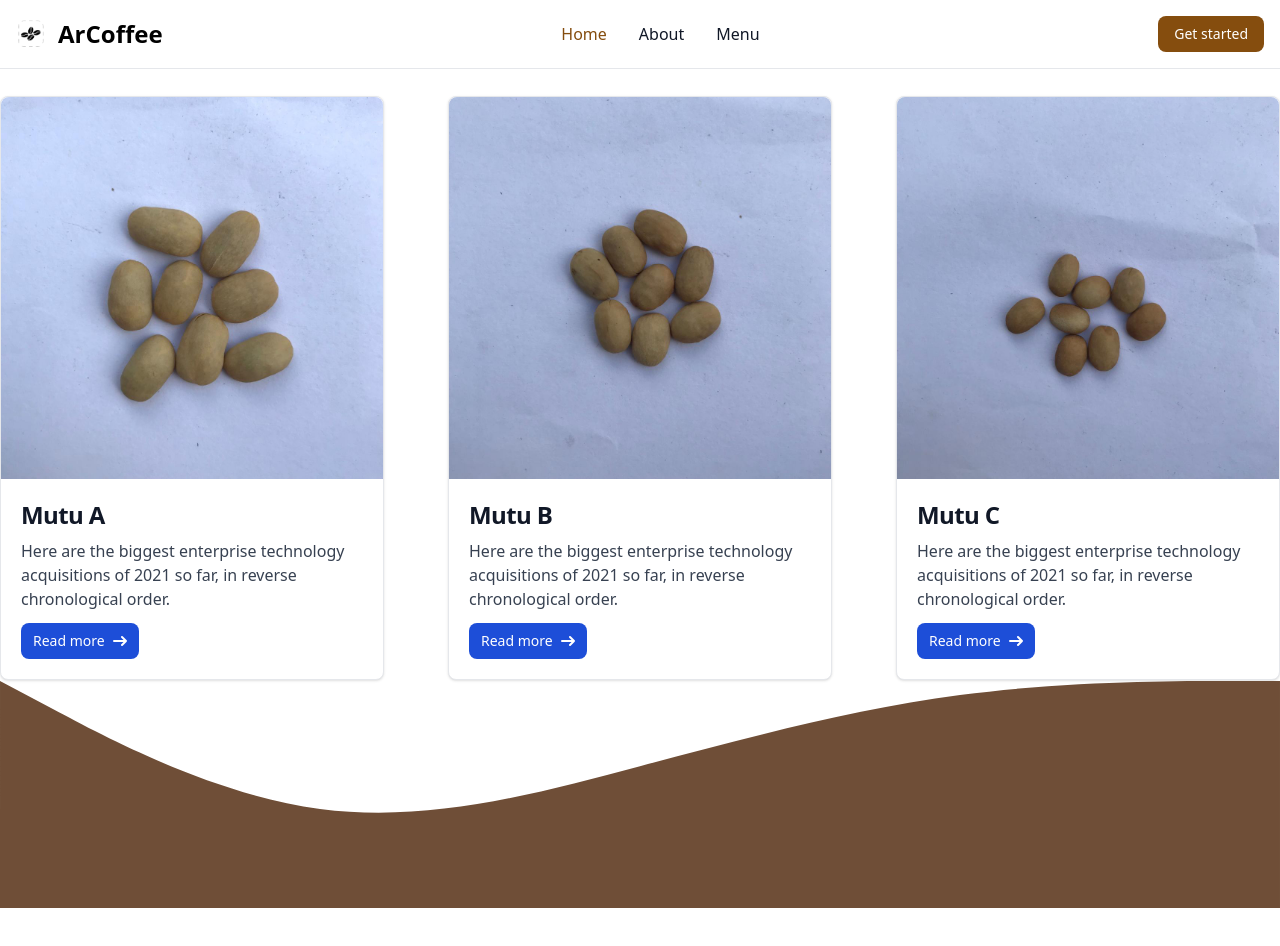
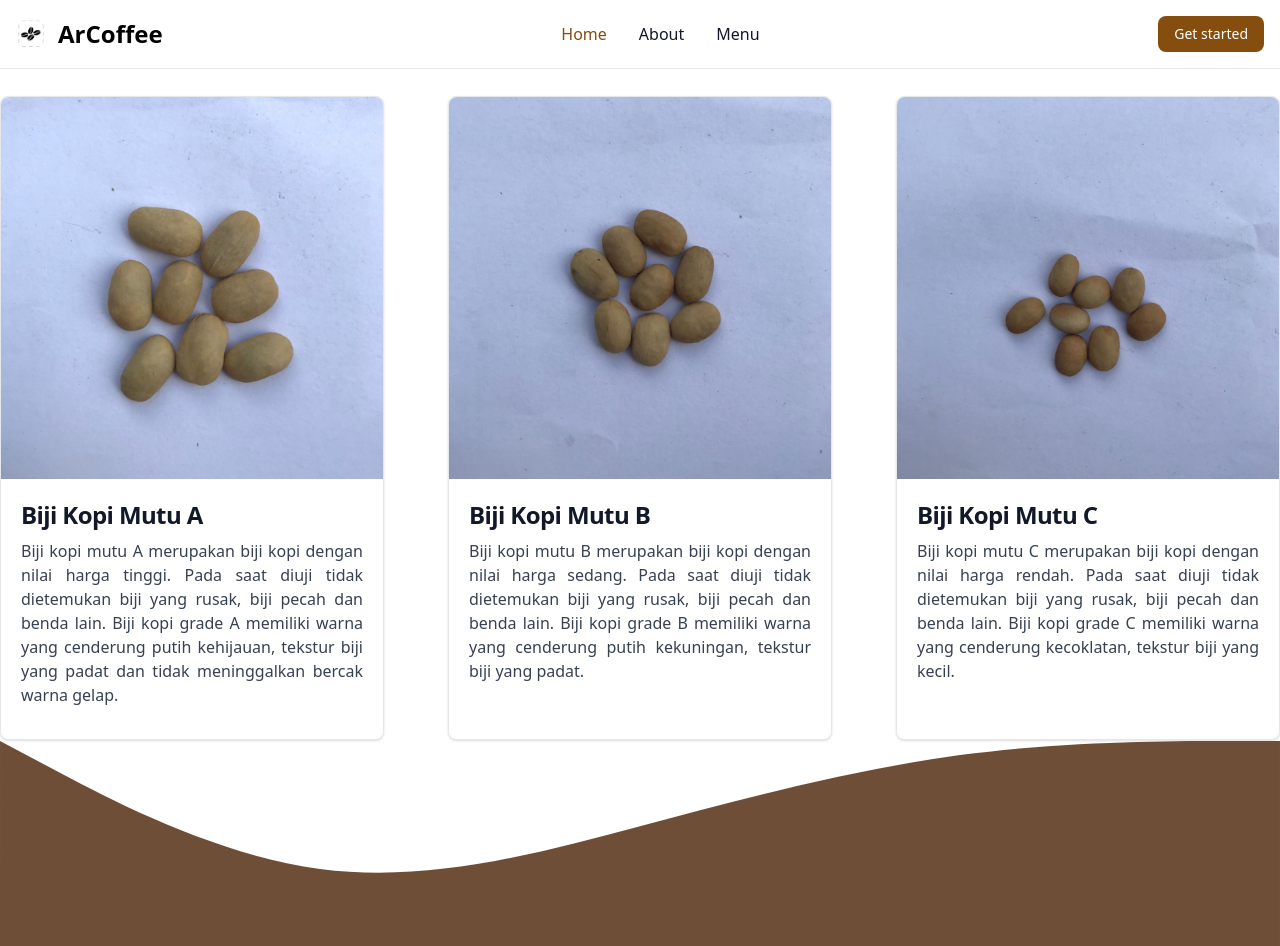
Before and after one commit to HannaRabitha/apps-detector, a React (Create React App) app: page /about in a window 1280 px wide. Shown: the top 946 px of the page. Before the commit the page ends 908 px from the top, so only its background shows below. Built offline with nearby package versions, Linux system fonts and the light colour scheme.

Commit message:
page help

```diff
--- a/src/App.js
+++ b/src/App.js
@@ -3,12 +3,14 @@ import { useRoutes } from 'react-router-dom';
 import Home from './components/home';
 import Menu from './components/menu';
 import About from './components/about';
+import Help from './components/help';
 
 export default function App() {
   let element = useRoutes([
     { path: '/', element: <Home /> },
     { path: '/about', element: <About /> },
     { path: '/menu', element: <Menu /> },
+    { path: '/help', element: <Help /> },
   ]);
 
   return element;
--- a/src/components/about.js
+++ b/src/components/about.js
@@ -1,26 +1,27 @@
 import Container from './container';
 import Footer from './footer';
+import bijiData from '../data/bijikopi.json';
 
 function About() {
   return (
     <>
       <Container className="flex flex-wrap mb-10 ">
         <div className="flex w-full flex-wrap gap-y-8 justify-between">
+          {bijiData.map((biji) => (
             <div class="max-w-sm bg-white border border-gray-200 rounded-lg shadow dark:bg-gray-800 dark:border-gray-700">
-            <a href="#">
-              <img class="rounded-t-lg" src={'mutu A.jpeg'} alt="" />
-            </a>
+              {/* <a href="#"> */}
+              <img class="rounded-t-lg" src={biji.src} alt="" />
+              {/* </a> */}
               <div class="p-5">
-              <a href="#">
+                {/* <a href="#"> */}
                 <h5 class="mb-2 text-2xl font-bold tracking-tight text-gray-900 dark:text-white">
-                  Mutu A
+                  Biji Kopi {biji.name}
                 </h5>
-              </a>
-              <p class="mb-3 font-normal text-gray-700 dark:text-gray-400">
-                Here are the biggest enterprise technology acquisitions of 2021
-                so far, in reverse chronological order.
+                {/* </a> */}
+                <p class="mb-3 font-normal text-gray-700 dark:text-gray-400 text-justify">
+                  {biji.desc}
                 </p>
-              <a
+                {/* <a
                   href="#"
                   class="inline-flex items-center px-3 py-2 text-sm font-medium text-center text-white bg-blue-700 rounded-lg hover:bg-blue-800 focus:ring-4 focus:outline-none focus:ring-blue-300 dark:bg-blue-600 dark:hover:bg-blue-700 dark:focus:ring-blue-800"
                 >
@@ -40,85 +41,10 @@ function About() {
                       d="M1 5h12m0 0L9 1m4 4L9 9"
                     />
                   </svg>
-              </a>
+                </a> */}
               </div>
             </div>
-
-          <div class="max-w-sm bg-white border border-gray-200 rounded-lg shadow dark:bg-gray-800 dark:border-gray-700">
-            <a href="#">
-              <img class="rounded-t-lg" src={'mutu b.jpeg'} alt="" />
-            </a>
-            <div class="p-5">
-              <a href="#">
-                <h5 class="mb-2 text-2xl font-bold tracking-tight text-gray-900 dark:text-white">
-                  Mutu B
-                </h5>
-              </a>
-              <p class="mb-3 font-normal text-gray-700 dark:text-gray-400">
-                Here are the biggest enterprise technology acquisitions of 2021
-                so far, in reverse chronological order.
-              </p>
-              <a
-                href="#"
-                class="inline-flex items-center px-3 py-2 text-sm font-medium text-center text-white bg-blue-700 rounded-lg hover:bg-blue-800 focus:ring-4 focus:outline-none focus:ring-blue-300 dark:bg-blue-600 dark:hover:bg-blue-700 dark:focus:ring-blue-800"
-              >
-                Read more
-                <svg
-                  class="rtl:rotate-180 w-3.5 h-3.5 ms-2"
-                  aria-hidden="true"
-                  xmlns="http://www.w3.org/2000/svg"
-                  fill="none"
-                  viewBox="0 0 14 10"
-                >
-                  <path
-                    stroke="currentColor"
-                    stroke-linecap="round"
-                    stroke-linejoin="round"
-                    stroke-width="2"
-                    d="M1 5h12m0 0L9 1m4 4L9 9"
-                  />
-                </svg>
-              </a>
-            </div>
-          </div>
-
-          <div class="max-w-sm bg-white border border-gray-200 rounded-lg shadow dark:bg-gray-800 dark:border-gray-700">
-            <a href="#">
-              <img class="rounded-t-lg" src={'mutu c.jpeg'} alt="" />
-            </a>
-            <div class="p-5">
-              <a href="#">
-                <h5 class="mb-2 text-2xl font-bold tracking-tight text-gray-900 dark:text-white">
-                  Mutu C
-                </h5>
-              </a>
-              <p class="mb-3 font-normal text-gray-700 dark:text-gray-400">
-                Here are the biggest enterprise technology acquisitions of 2021
-                so far, in reverse chronological order.
-              </p>
-              <a
-                href="#"
-                class="inline-flex items-center px-3 py-2 text-sm font-medium text-center text-white bg-blue-700 rounded-lg hover:bg-blue-800 focus:ring-4 focus:outline-none focus:ring-blue-300 dark:bg-blue-600 dark:hover:bg-blue-700 dark:focus:ring-blue-800"
-              >
-                Read more
-                <svg
-                  class="rtl:rotate-180 w-3.5 h-3.5 ms-2"
-                  aria-hidden="true"
-                  xmlns="http://www.w3.org/2000/svg"
-                  fill="none"
-                  viewBox="0 0 14 10"
-                >
-                  <path
-                    stroke="currentColor"
-                    stroke-linecap="round"
-                    stroke-linejoin="round"
-                    stroke-width="2"
-                    d="M1 5h12m0 0L9 1m4 4L9 9"
-                  />
-                </svg>
-              </a>
-            </div>
-          </div>
+          ))}
         </div>
       </Container>
 
--- /dev/null
+++ b/src/components/help.js
@@ -0,0 +1,103 @@
+function Help() {
+  return (
+    <>
+      <div class="bg-white py-24 sm:py-32">
+        <div class="mx-auto max-w-7xl px-6 lg:px-8">
+          <div class="mx-auto max-w-4xl text-center">
+            {/* <h2 class="text-base font-semibold leading-7 text-teal-600">
+              Tutorial
+            </h2> */}
+            <img
+              className="h-20 w-fit m-auto justify-center"
+              src="logo.png"
+              alt="Logo Coffee Beans"
+            />
+            <p class="mt-2 text-4xl font-bold tracking-tight text-yellow-800 sm:text-5xl">
+              Halaman Tutorial
+            </p>
+          </div>
+          <p class="mx-auto mt-6 max-w-2xl text-center text-lg leading-8 text-yellow-600">
+            ArCoffee adalah aplikasi untuk mendeteksi biji kopi kedalam tiga
+            tingkatan mutu yaitu mutu A, B, C dengan mengambil citra biji kopi.
+          </p>
+
+          <div class="isolate justify-center mx-auto mt-10 grid max-w-md gap-8 lg:max-w-none lg:w-fit">
+            <div class="rounded-3xl p-8 ring-1 xl:p-10 ring-gray-700">
+              {/* <h3
+                id="tier-startup"
+                class="text-lg font-semibold leading-8 text-gray-900"
+              >
+                Tutorial
+              </h3> */}
+
+              <ol class="list-decimal space-y-3 text-sm leading-6  text-pink-600">
+                <li class="flex gap-x-3">
+                  <svg
+                    class="h-6 w-5 flex-none text-purple-600"
+                    viewBox="0 0 20 20"
+                    fill="currentColor"
+                    aria-hidden="true"
+                  >
+                    <path
+                      fill-rule="evenodd"
+                      d="M16.704 4.153a.75.75 0 01.143 1.052l-8 10.5a.75.75 0 01-1.127.075l-4.5-4.5a.75.75 0 011.06-1.06l3.894 3.893 7.48-9.817a.75.75 0 011.05-.143z"
+                      clip-rule="evenodd"
+                    />
+                  </svg>
+                  Klik tombol "Mulai" pada halaman splashscreen
+                </li>
+                <li class="flex gap-x-3">
+                  <svg
+                    class="h-6 w-5 flex-none text-yellow-600"
+                    viewBox="0 0 20 20"
+                    fill="currentColor"
+                    aria-hidden="true"
+                  >
+                    <path
+                      fill-rule="evenodd"
+                      d="M16.704 4.153a.75.75 0 01.143 1.052l-8 10.5a.75.75 0 01-1.127.075l-4.5-4.5a.75.75 0 011.06-1.06l3.894 3.893 7.48-9.817a.75.75 0 011.05-.143z"
+                      clip-rule="evenodd"
+                    />
+                  </svg>
+                  Klik tombol "Mulai Deteksi" pada halaman utama
+                </li>
+                <li class="flex gap-x-3">
+                  <svg
+                    class="h-6 w-5 flex-none text-red-600"
+                    viewBox="0 0 20 20"
+                    fill="currentColor"
+                    aria-hidden="true"
+                  >
+                    <path
+                      fill-rule="evenodd"
+                      d="M16.704 4.153a.75.75 0 01.143 1.052l-8 10.5a.75.75 0 01-1.127.075l-4.5-4.5a.75.75 0 011.06-1.06l3.894 3.893 7.48-9.817a.75.75 0 011.05-.143z"
+                      clip-rule="evenodd"
+                    />
+                  </svg>
+                  Gambar dapat diambil langsung melalui kamera
+                </li>
+                <li class="flex gap-x-3">
+                  <svg
+                    class="h-6 w-5 flex-none text-blue-600"
+                    viewBox="0 0 20 20"
+                    fill="currentColor"
+                    aria-hidden="true"
+                  >
+                    <path
+                      fill-rule="evenodd"
+                      d="M16.704 4.153a.75.75 0 01.143 1.052l-8 10.5a.75.75 0 01-1.127.075l-4.5-4.5a.75.75 0 011.06-1.06l3.894 3.893 7.48-9.817a.75.75 0 011.05-.143z"
+                      clip-rule="evenodd"
+                    />
+                  </svg>
+                  Klik Proses, maka hasil kana keluar pada halaman hasil
+                </li>
+              </ol>
+            </div>
+          </div>
+        </div>
+      </div>
+    </>
+  );
+}
+
+export default Help;
--- /dev/null
+++ b/src/data/bijikopi.json
@@ -0,0 +1,20 @@
+[
+  {
+    "id": 1,
+    "name": "Mutu A",
+    "src": "mutu A.jpeg",
+    "desc": "Biji kopi mutu A merupakan biji kopi dengan nilai harga tinggi. Pada saat diuji tidak dietemukan biji yang rusak, biji pecah dan benda lain. Biji kopi grade A memiliki warna yang cenderung putih kehijauan, tekstur biji yang padat dan tidak meninggalkan bercak warna gelap."
+  },
+  {
+    "id": 2,
+    "name": "Mutu B",
+    "src": "mutu b.jpeg",
+    "desc": "Biji kopi mutu B merupakan biji kopi dengan nilai harga sedang. Pada saat diuji tidak dietemukan biji yang rusak, biji pecah dan benda lain. Biji kopi grade B memiliki warna yang cenderung putih kekuningan, tekstur biji yang padat."
+  },
+  {
+    "id": 3,
+    "name": "Mutu C",
+    "src": "mutu c.jpeg",
+    "desc": "Biji kopi mutu C merupakan biji kopi dengan nilai harga rendah. Pada saat diuji tidak dietemukan biji yang rusak, biji pecah dan benda lain. Biji kopi grade C memiliki warna yang cenderung kecoklatan, tekstur biji yang kecil."
+  }
+]
```
Lines whose indentation alone changed are shown as unchanged.
